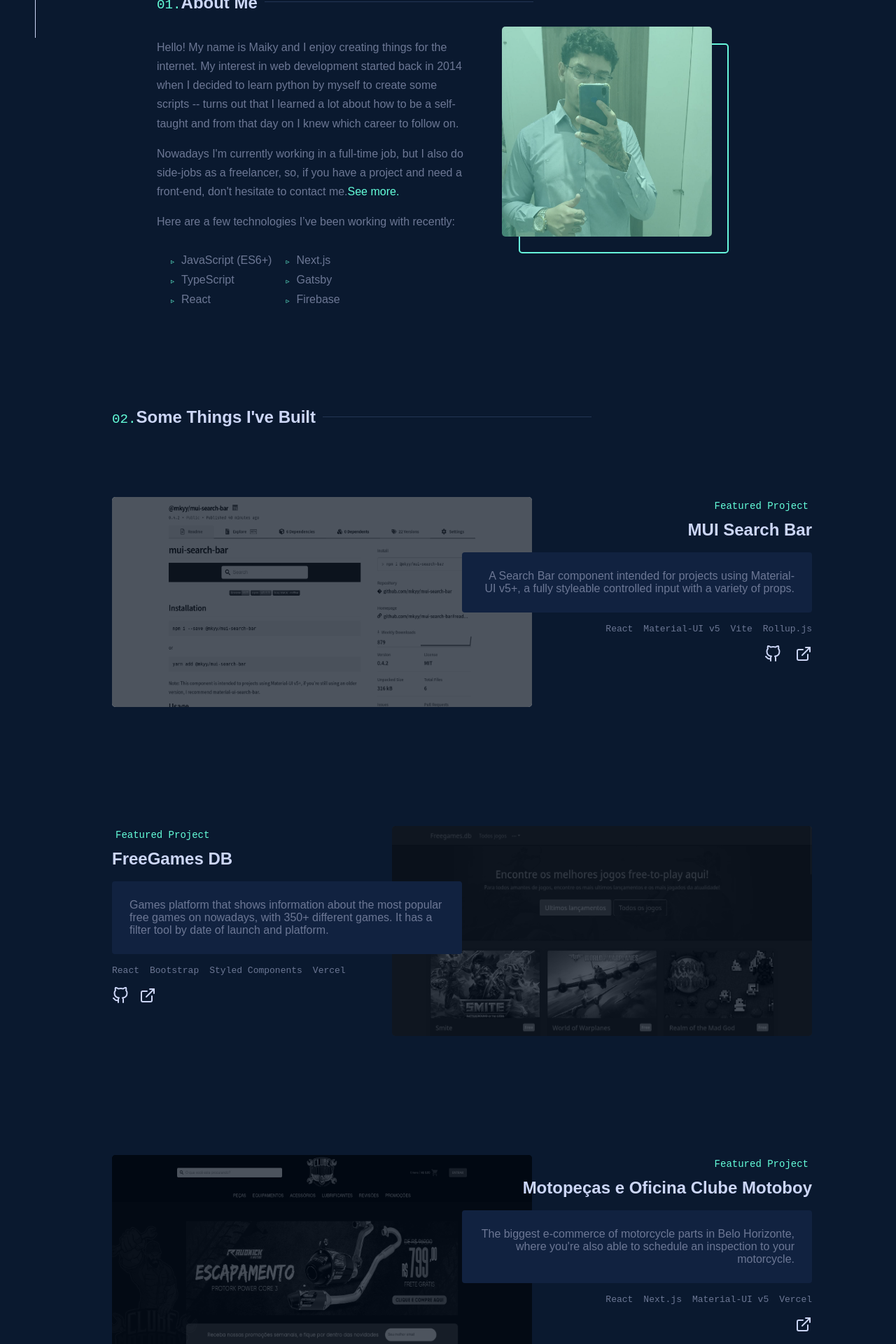
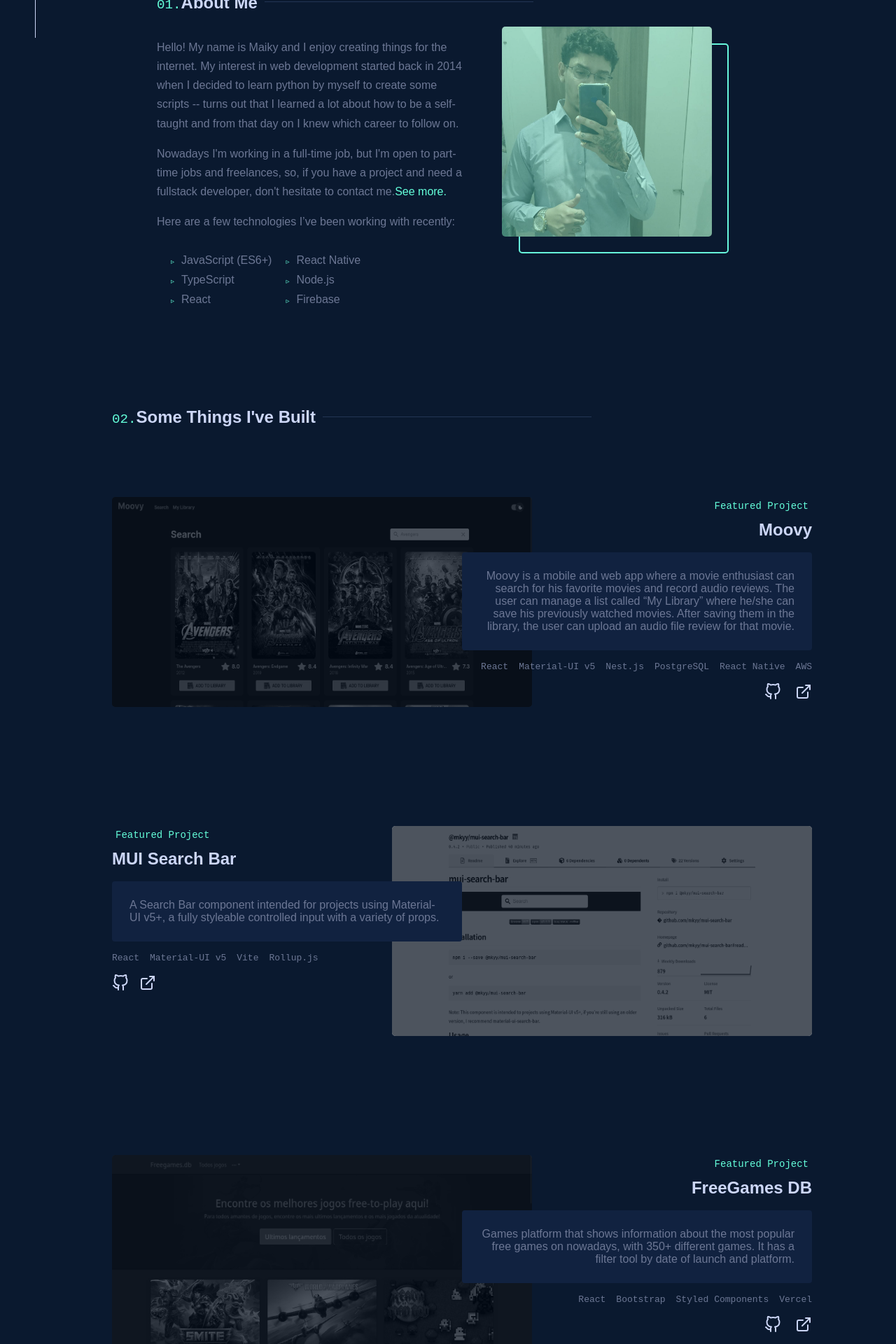
Before and after one commit to mkyy/v2, a React (Vite) app: page / in a window 1280 px wide. Shown: the part 880-2800 px from the top of the page at 70% size. Built offline with nearby package versions, Linux system fonts and the light colour scheme.

Commit message:
update: informations and featured projects

```diff
--- a/src/components/Main/Main.jsx
+++ b/src/components/Main/Main.jsx
@@ -79,7 +79,7 @@
           </div>
           <p className='half-screen fade-in-initial'>
             I'm a web developer specializing in building exceptional digital experiences. Currently,
-            I'm focused on front-end, building accessible and user experience focused products. You
+            I'm working full-stack, building accessible and user experience focused products. You
             may be interested in{' '}
             <a href='#contact' className='anchor'>
               hiring me.
@@ -101,9 +101,9 @@
                 and from that day on I knew which career to follow on.
               </p>
               <p>
-                Nowadays I'm currently working in a full-time job, but I also do side-jobs as a
-                freelancer, so, if you have a project and need a front-end, don't hesitate to
-                contact me.
+                Nowadays I'm working in a full-time job, but I'm open to part-time jobs and
+                freelances, so, if you have a project and need a fullstack developer, don't hesitate
+                to contact me.
                 <a className='anchor' href='#work'>
                   See more.
                 </a>{' '}
@@ -116,8 +116,8 @@
                   <li>React</li>
                 </ul>
                 <ul className='tech-skills'>
-                  <li>Next.js</li>
-                  <li>Gatsby</li>
+                  <li>React Native</li>
+                  <li>Node.js</li>
                   <li>Firebase</li>
                 </ul>
               </div>
@@ -132,6 +132,46 @@
 
         <div className='sheet' id='work'>
           <h2 className='nav-item nav-work'>Some Things I've Built</h2>
+
+          <JobSampleComponent className='fade-in'>
+            <div className='image-container'>
+              <a href='https://github.com/mkyy/Moovy' target={'blank'}>
+                <img src='moovy.png' alt='' />
+                <div className='bg-div'></div>
+              </a>
+            </div>
+            <div className='description-container'>
+              <p className='featured-project'>Featured Project</p>
+              <h1 className='project-title'>
+                <a href='https://github.com/mkyy/Moovy' target={'blank'}>
+                  Moovy
+                </a>
+              </h1>
+              <p className='project-desc'>
+                Moovy is a mobile and web app where a movie enthusiast can search for his favorite
+                movies and record audio reviews. The user can manage a list called “My Library”
+                where he/she can save his previously watched movies. After saving them in the
+                library, the user can upload an audio file review for that movie.
+              </p>
+              <ul className='techs-used'>
+                <li>React</li>
+                <li>Material-UI v5</li>
+                <li>Nest.js</li>
+                <li>PostgreSQL</li>
+                <li>React Native</li>
+                <li>AWS</li>
+              </ul>
+              <div className='buttons'>
+                <a href='https://github.com/mkyy/Moovy' target={'blank'}>
+                  <Git />
+                </a>
+                <a href='http://moovy-client.s3-website-sa-east-1.amazonaws.com/' target={'blank'}>
+                  <External />
+                </a>
+              </div>
+            </div>
+          </JobSampleComponent>
+
           <JobSampleComponent className='fade-in'>
             <div className='image-container'>
               <a href='https://www.npmjs.com/package/@mkyy/mui-search-bar' target={'blank'}>
@@ -198,38 +238,6 @@
                   <Git />
                 </a>
                 <a href='https://freegames-db.vercel.app/' target={'blank'}>
-                  <External />
-                </a>
-              </div>
-            </div>
-          </JobSampleComponent>
-
-          <JobSampleComponent className='fade-in'>
-            <div className='image-container'>
-              <a href='https://www.clubemotopecaseoficina.com.br/' target={'blank'}>
-                <img src='clube.png' alt='' />
-                <div className='bg-div'></div>
-              </a>
-            </div>
-            <div className='description-container'>
-              <p className='featured-project'>Featured Project</p>
-              <h1 className='project-title'>
-                <a href='https://www.clubemotopecaseoficina.com.br/' target={'blank'}>
-                  Motopeças e Oficina Clube Motoboy
-                </a>
-              </h1>
-              <p className='project-desc'>
-                The biggest e-commerce of motorcycle parts in Belo Horizonte, where you're also able
-                to schedule an inspection to your motorcycle.
-              </p>
-              <ul className='techs-used'>
-                <li>React</li>
-                <li>Next.js</li>
-                <li>Material-UI v5</li>
-                <li>Vercel</li>
-              </ul>
-              <div className='buttons'>
-                <a href='https://www.clubemotopecaseoficina.com.br/' target={'blank'}>
                   <External />
                 </a>
               </div>
@@ -320,13 +328,12 @@
           <h2 className='nav-contact fade-in'>03. What's Next?</h2>
           <h1 className='fade-in'>Get In Touch</h1>
           <p className='fade-in'>
-            I'm not looking for full-time jobs or CLT right now, but I have 20h/week open in
-            schedule to work, if my works here didn't convice you that I am the best guy for you
-            job, take a look at my{' '}
+            I'm working on a full-time job now, but I have 20h/week open in schedule to work, if my
+            works here didn't convice you that I am the best guy for you job, take a look at my{' '}
             <a href='https://www.99freelas.com.br/user/maikyroger' className='anchor'>
               99freelas profile
             </a>
-            , need a freelancer or a part-time front-end developer? Get in touch.{' '}
+            , need a freelancer or a part-time software developer? Get in touch.{' '}
           </p>
           <div className='contact-wrapper fade-in'>
             <ContactForm />
```
Also changed, not shown: public/moovy.png (added).
